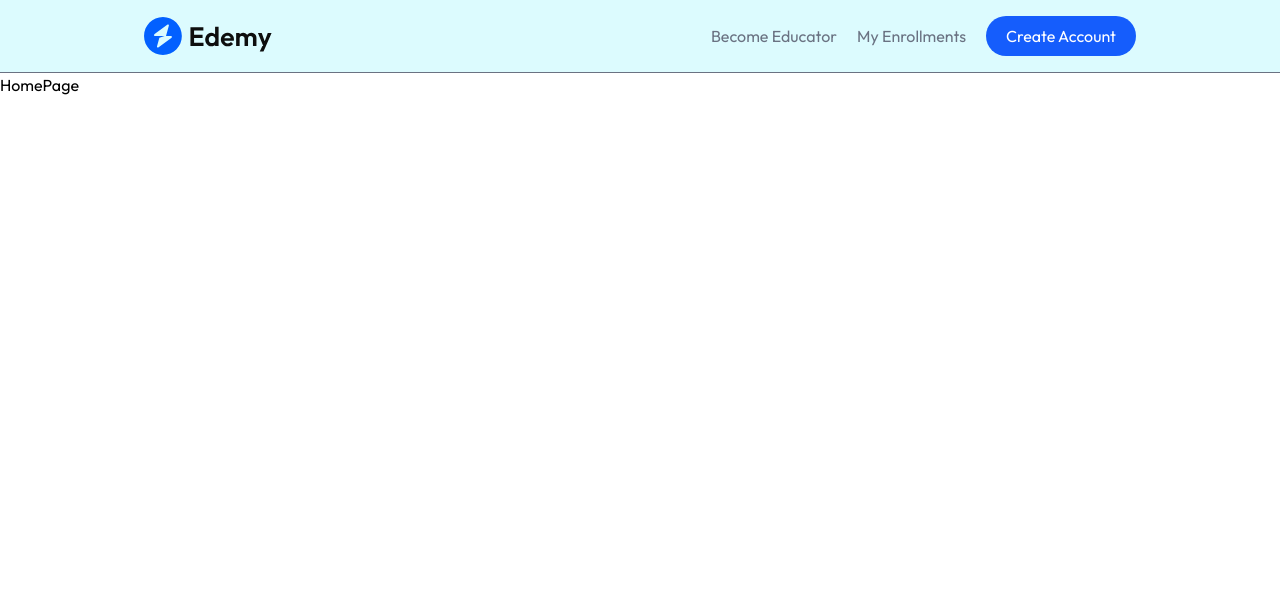
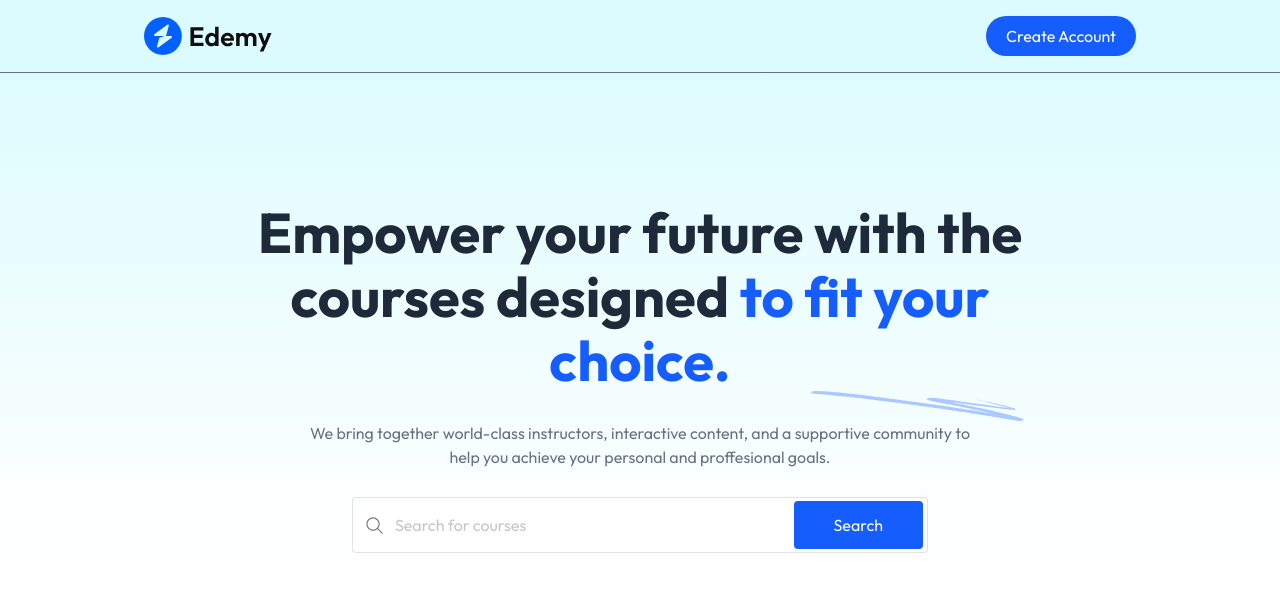
Before and after one commit to Himaryy/mern-lms, a React (Vite) app in the folder client/: page / in a window 1280 px wide. Shown: the top 592 px of the page. Built offline with nearby package versions, Linux system fonts and the light colour scheme; no server answers.

Commit message:
2nd Commit "Create hero section and searchbar"

```diff
--- a/client/package.json
+++ b/client/package.json
@@ -10,6 +10,7 @@
     "preview": "vite preview"
   },
   "dependencies": {
+    "@clerk/clerk-react": "^5.35.3",
     "@tailwindcss/vite": "^4.1.11",
     "humanize-duration": "^3.33.0",
     "quill": "^2.0.3",
--- a/client/src/components/student/Hero.jsx
+++ b/client/src/components/student/Hero.jsx
@@ -1,9 +1,35 @@
+import { assets } from "../../assets/assets";
 import React from "react";
+import SearchBar from "./SearchBar";
 
 const Hero = () => {
   return (
-    <div>
-      <h1>Hero</h1>
+    <div className="flex flex-col items-center justify-center w-full md:pt-32 pt-20 px-7 md:px-0 space-y-7 text-center bg-gradient-to-b from-cyan-100/70">
+      <h1
+        className="text-[28px] leading-[44px] font-bold text-gray-800 max-w-3xl mx-auto
+             md:text-[56px] md:leading-[64px] relative"
+      >
+        Empower your future with the courses designed{" "}
+        <span className="text-blue-600">to fit your choice.</span>
+        <img
+          src={assets.sketch}
+          alt="Sketch Image"
+          className="md:block hidden absolute -bottom-7 right-0"
+        />
+      </h1>
+
+      <p className="md:block hidden text-gray-500 max-w-2xl mx-auto">
+        We bring together world-class instructors, interactive content, and a
+        supportive community to help you achieve your personal and proffesional
+        goals.
+      </p>
+
+      <p className="md:hidden text-gray-500 max-w-sm mx-auto">
+        We bring together world-class instructors to help you achieve your
+        personal and proffesional goals.
+      </p>
+
+      <SearchBar />
     </div>
   );
 };
--- a/client/src/components/student/Navbar.jsx
+++ b/client/src/components/student/Navbar.jsx
@@ -1,8 +1,12 @@
 import React from "react";
 import { assets } from "../../assets/assets";
 import { Link } from "react-router-dom";
+import { useClerk, UserButton, useUser } from "@clerk/clerk-react";
 
 const Navbar = () => {
+  const { openSignIn } = useClerk();
+  const { user } = useUser();
+
   const isCourseListPage = location.pathname.includes("/course-list");
 
   return (
@@ -18,23 +22,42 @@ const Navbar = () => {
       />
       <div className="hidden md:flex items-center gap-5 text-gray-500">
         <div className="flex items-center gap-5">
+          {user && (
+            <>
               <button>Become Educator</button>
               <Link to="/my-enrollments">My Enrollments</Link>
+            </>
+          )}
         </div>
-        <button className="bg-blue-600 text-white px-5 py-2 rounded-full">
+        {user ? (
+          <UserButton />
+        ) : (
+          <button
+            onClick={() => openSignIn()}
+            className="bg-blue-600 text-white px-5 py-2 rounded-full"
+          >
             Create Account
           </button>
+        )}
       </div>
 
       {/* Mobile Screen */}
       <div className="md:hidden flex items-center gap-2 sm:gap-5 text-gray-500">
-        <div className="flex items-center gap-5">
+        <div className="flex items-center gap-1 sm:gap-2 max-sm:text-sm">
+          {user && (
+            <>
               <button>Become Educator</button>
               <Link to="/my-enrollments">My Enrollments</Link>
-          <button>
+            </>
+          )}
+        </div>
+        {user ? (
+          <UserButton />
+        ) : (
+          <button onClick={openSignIn}>
             <img src={assets.user_icon} alt="User Icon" />
           </button>
-        </div>
+        )}
       </div>
     </div>
   );
--- a/client/src/components/student/SearchBar.jsx
+++ b/client/src/components/student/SearchBar.jsx
@@ -1,9 +1,42 @@
-import React from "react";
+import React, { useState } from "react";
+import { assets } from "../../assets/assets";
+import { useNavigate } from "react-router-dom";
 
-const SearchBar = () => {
+const SearchBar = ({ data }) => {
+  const navigate = useNavigate();
+
+  const [input, setInput] = useState(data ? data : "");
+
+  const onSearchHandler = (e) => {
+    e.preventDefault();
+    navigate("/course-list/" + input);
+  };
+
   return (
-    <div>
-      <h1>SearchBar</h1>
+    <div className="w-full max-w-xl mx-auto">
+      <form
+        onSubmit={onSearchHandler}
+        className="h-12 flex items-center bg-white border border-gray-500/20 rounded md:h-14"
+      >
+        <img
+          src={assets.search_icon}
+          alt="Search icon"
+          className="w-10 px-3 md:w-auto"
+        />
+        <input
+          onChange={(e) => setInput(e.target.value)}
+          value={input}
+          type="text"
+          placeholder="Search for courses"
+          className="w-full h-full outline-none text-gray-500/80"
+        />
+        <button
+          type="submit"
+          className="bg-blue-600 rounded text-white px-7 py-2 mx-1 md:px-10 md:py-3 "
+        >
+          Search
+        </button>
+      </form>
     </div>
   );
 };
--- a/client/src/main.jsx
+++ b/client/src/main.jsx
@@ -1,15 +1,24 @@
 import { createRoot } from "react-dom/client";
 import "./index.css";
 import App from "./App.jsx";
-import { AppContextProvider } from "./context/AppContextProvider.jsx";
 import { BrowserRouter } from "react-router-dom";
+import { AppContextProvider } from "./context/AppContextProvider";
+import { ClerkProvider } from "@clerk/clerk-react";
+
+const PUBLISHABLE_KEY = import.meta.env.VITE_CLERK_PUBLISHABLE_KEY;
+
+if (!PUBLISHABLE_KEY) {
+  throw new Error("Missing Publishable Key");
+}
 
 createRoot(document.getElementById("root")).render(
   <BrowserRouter>
-    <AppContextProvider>
-      {/* <StrictMode> */}
-      <App />
-      {/* </StrictMode> */}
-    </AppContextProvider>
+    <ClerkProvider publishableKey={PUBLISHABLE_KEY} afterSignOutUrl="/">
+      <AppContextProvider>
+        {/* <StrictMode> */}
+        <App />
+        {/* </StrictMode> */}
+      </AppContextProvider>
+    </ClerkProvider>
   </BrowserRouter>
 );
--- a/client/src/pages/student/HomePage.jsx
+++ b/client/src/pages/student/HomePage.jsx
@@ -1,7 +1,12 @@
 import React from "react";
+import Hero from "../../components/student/Hero";
 
 const HomePage = () => {
-  return <div>HomePage</div>;
+  return (
+    <div className="flex flex-col items-center space-y-7 text-center">
+      <Hero />
+    </div>
+  );
 };
 
 export default HomePage;
```
Also changed, not shown: client/jsconfig.json (+9 -1 lines), client/src/index.css (+19 -0 lines), 2 other files (tests, documents, lock files or other folders). Lines whose indentation alone changed are shown as unchanged.
